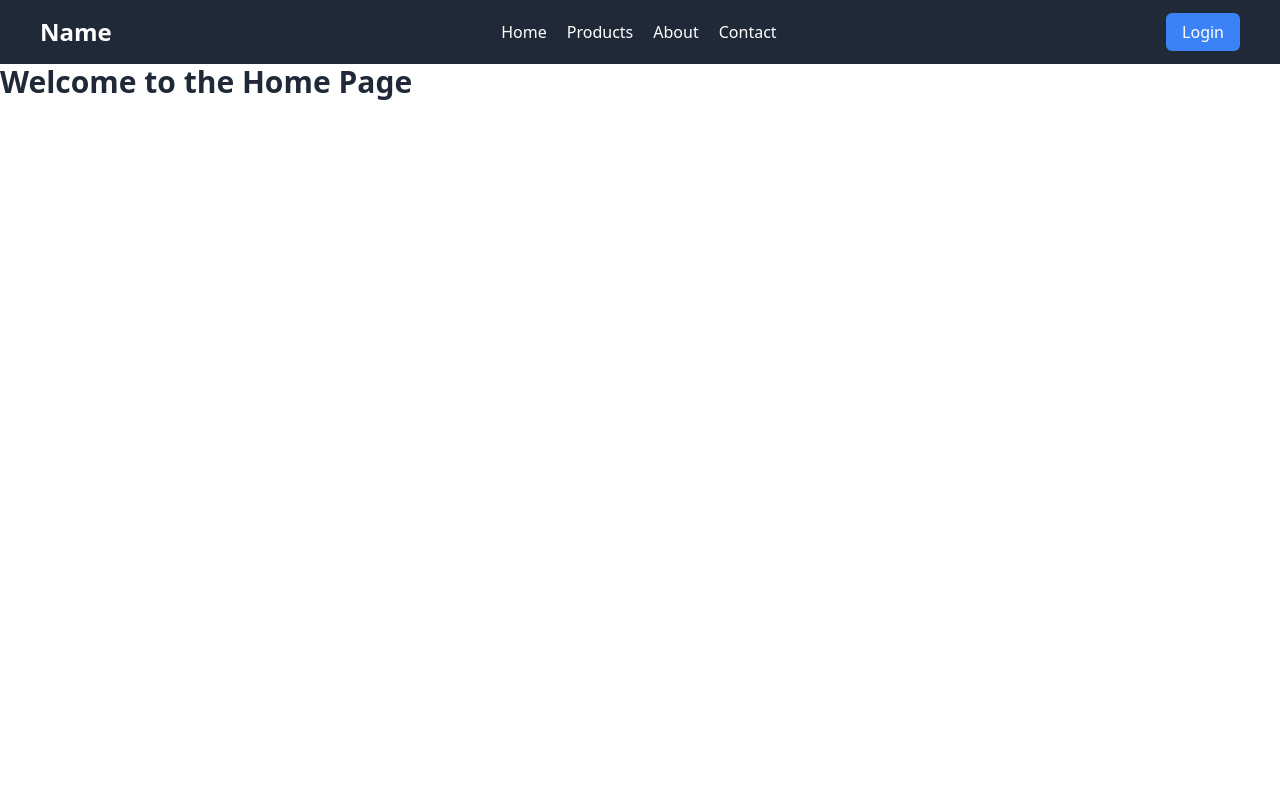
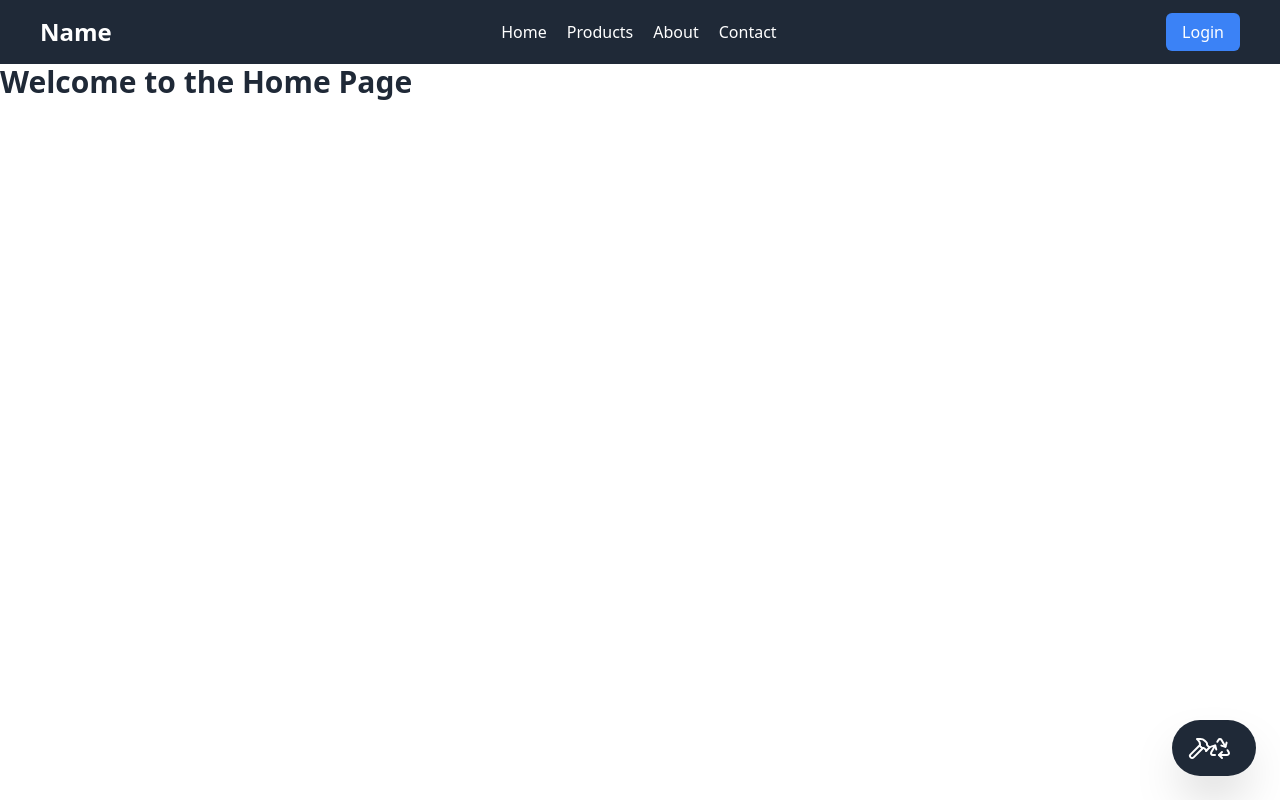
Before and after one commit to ShafnyHadhy/AF-frontend-react, a React (Vite) app: page / in a window 1280 px wide. Built offline with nearby package versions, Linux system fonts and the light colour scheme.

Commit message:
feat: add floating Repair & Recycle action button to Home Page

```diff
--- a/src/pages/homePage.jsx
+++ b/src/pages/homePage.jsx
@@ -1,11 +1,16 @@
 import { Route, Routes } from "react-router-dom";
 import Header from "../components/header";
+import { useState } from "react";
+import RepairRecycleForm from "../components/RepairRecycleForm";
+import { Hammer, Recycle } from "lucide-react";
 
 export default function HomePage() {
+    const [isFormOpen, setIsFormOpen] = useState(false);
+
     return (
-        <div className="w-full h-full">
+        <div className="w-full h-full relative">
 
-            <Header/>
+            <Header />
 
             <Routes path="/">
                 <Route path="/" element={<h1 className="text-3xl font-bold text-primary">Welcome to the Home Page</h1>} />
@@ -15,6 +20,23 @@ export default function HomePage() {
                 <Route path="/*" element={<h1 className="text-3xl font-bold text-primary">404 Not Found</h1>} />
             </Routes>
 
+            {/* Quick Action Button */}
+            <button
+                onClick={() => setIsFormOpen(true)}
+                className="fixed bottom-6 right-6 bg-primary text-white p-4 rounded-full shadow-2xl hover:scale-110 active:scale-95 transition-all z-40 group"
+            >
+                <div className="flex items-center gap-2">
+                    <div className="flex -space-x-1">
+                        <Hammer className="w-6 h-6" />
+                        <Recycle className="w-6 h-6" />
+                    </div>
+                    <span className="max-w-0 overflow-hidden group-hover:max-w-xs transition-all duration-500 font-bold whitespace-nowrap">
+                        Repair & Recycle
+                    </span>
+                </div>
+            </button>
+
+            {isFormOpen && <RepairRecycleForm onClose={() => setIsFormOpen(false)} />}
         </div>
     )
 }
```
